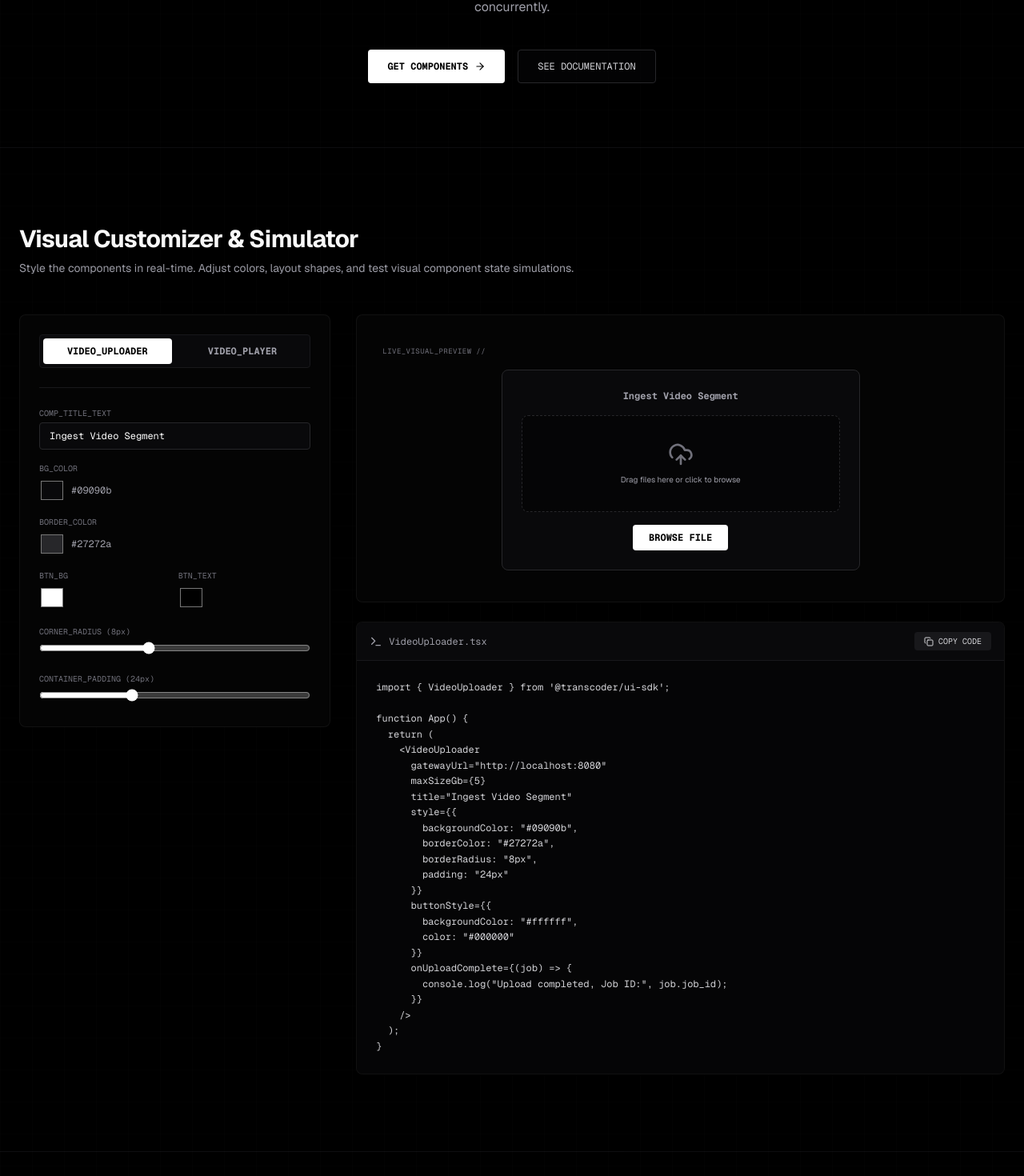
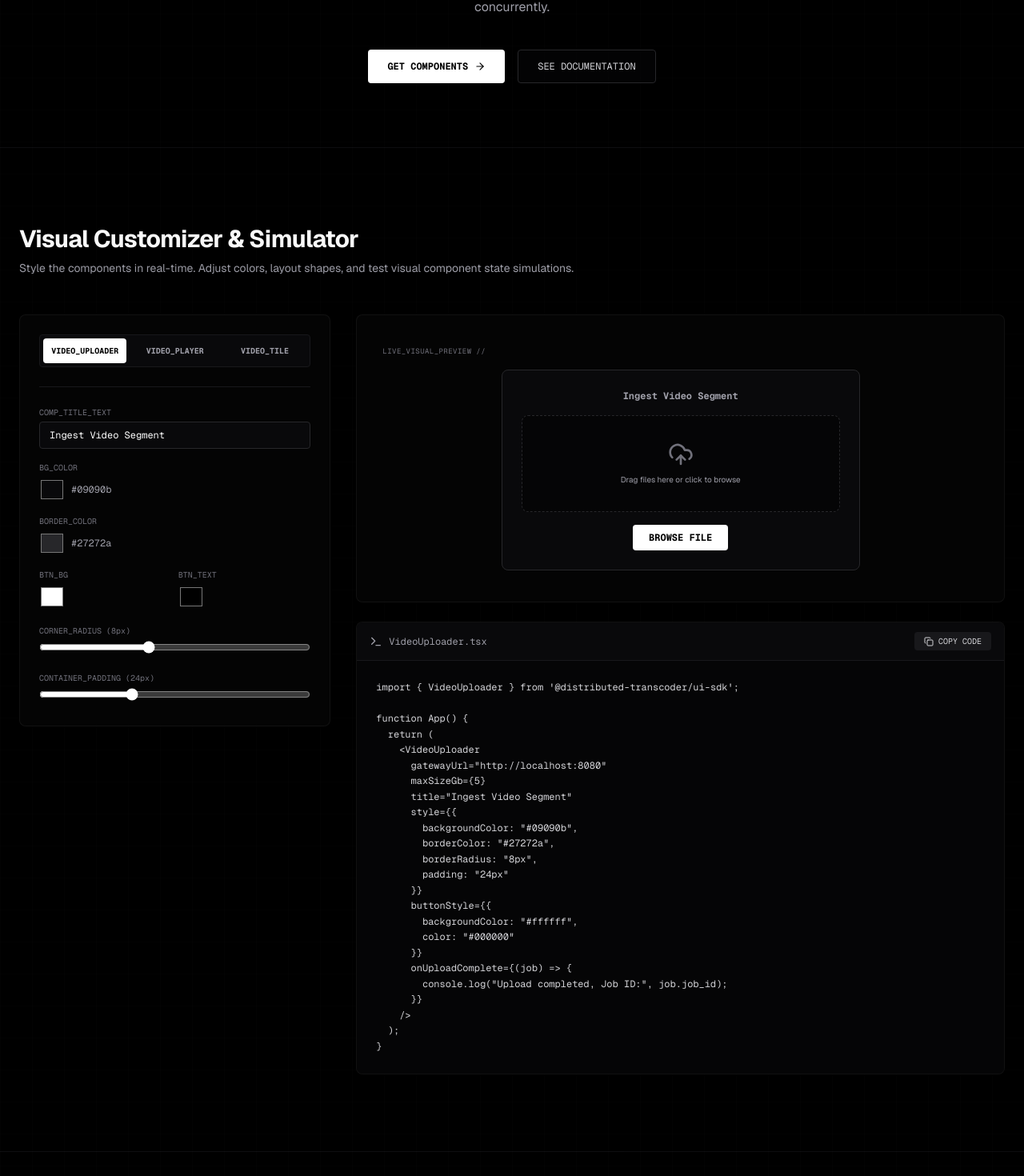
Before and after one commit to Ashutosh-Repos/Tessera, a Next.js app in the folder developer-portal/: page / in a window 1280 px wide. Shown: the part 463-1933 px from the top of the page at 80% size. Built offline with nearby package versions, Linux system fonts and the light colour scheme.

Commit message:
feat(developer-portal): update Developer Studio with VideoTile customizer and code generator integration

```diff
--- a/developer-portal/src/app/page.tsx
+++ b/developer-portal/src/app/page.tsx
@@ -112,7 +112,7 @@ export default function Home() {
   // ==========================================
   // 2. DYNAMIC COMPONENT CUSTOMIZER
   // ==========================================
-  const [selectedComp, setSelectedComp] = useState<"uploader" | "player">("uploader");
+  const [selectedComp, setSelectedComp] = useState<"uploader" | "player" | "tile">("uploader");
 
   // Customizer styling props state
   const [uploaderTitle, setUploaderTitle] = useState<string>("Ingest Video Segment");
@@ -135,6 +135,12 @@ export default function Home() {
   const [progressBarHeight, setProgressBarHeight] = useState<number>(3); // px
   const [playerBorderRadius, setPlayerBorderRadius] = useState<number>(8); // px
   const [showControlsOnHover, setShowControlsOnHover] = useState<boolean>(true);
+
+  // VideoTile states
+  const [tileTitle, setTileTitle] = useState<string>("Hyper-Scalable Transcoding Fleets");
+  const [tileChannel, setTileChannel] = useState<string>("DeepMind Systems");
+  const [tileBadge, setTileBadge] = useState<string>("4K");
+  const [tilePreviewMode, setTilePreviewMode] = useState<"sprite" | "video">("sprite");
 
   // Mock interactive simulation actions
   const [mockFileName, setMockFileName] = useState<string>("");
@@ -350,7 +356,7 @@ export default function Home() {
   };
 
   const generatedJSXCode = selectedComp === "uploader"
-    ? `import { VideoUploader } from '@transcoder/ui-sdk';
+    ? `import { VideoUploader } from '@distributed-transcoder/ui-sdk';
 
 function App() {
   return (
@@ -374,27 +380,39 @@ function App() {
     />
   );
 }`
-    : `import { VideoPlayer } from '@transcoder/ui-sdk';
+    : selectedComp === "player"
+    ? `import { VideoPlayer } from '@distributed-transcoder/ui-sdk';
 
 function App() {
   return (
     <VideoPlayer
-      src="${hlsSourceUrl}"
+      hlsUrl="${hlsSourceUrl}"
+      spriteUrl="https://raw.githubusercontent.com/vtt-demos/sprites/main/sample-sprite.jpg"
+      spriteConfig={{ width: 160, height: 90, cols: 5, intervalSec: 5 }}
       aspectRatio="${playerAspectRatio}"
       accentColor="${playerAccent}"
       autoPlay={false}
       borderRadius={${playerBorderRadius}}
       controlsPosition="${controlsMode}"${controlsMode === "overlay" ? `\n      showControlsOnHover={${showControlsOnHover}}` : ""}
-      controlsStyle={{
-        backgroundColor: "${controlsBg}",
-        backgroundOpacity: ${controlsBgOpacity / 100},
-        iconColor: "${controlsIconColor}",
-      }}
-      progressBar={{
-        color: "${progressBarColor}",
-        height: ${progressBarHeight},
-      }}
       onPlay={() => console.log("HLS stream playback started")}
+    />
+  );
+}`
+    : `import { VideoTile } from '@distributed-transcoder/ui-sdk';
+
+function App() {
+  return (
+    <VideoTile
+      title="${tileTitle}"
+      channelName="${tileChannel}"
+      views="482K views"
+      uploadedAt="2 days ago"
+      duration="14:20"
+      posterUrl="https://images.unsplash.com/photo-1618005182384-a83a8bd57fbe"
+      ${tilePreviewMode === "sprite" ? 'spriteUrl="https://raw.githubusercontent.com/vtt-demos/sprites/main/sample-sprite.jpg"' : 'previewVideoUrl="https://commondatastorage.googleapis.com/gtv-videos-bucket/sample/ForBiggerBlazes.mp4"'}
+      badge="${tileBadge}"
+      isVerified={true}
+      onClick={() => console.log("Video tile clicked")}
     />
   );
 }`;
@@ -511,15 +529,21 @@ function App() {
               <div className="flex gap-2 p-1 bg-zinc-950 rounded border border-zinc-900">
                 <button
                   onClick={() => setSelectedComp("uploader")}
-                  className={`flex-1 py-2 font-mono text-xs font-bold rounded transition-colors ${selectedComp === "uploader" ? "bg-white text-black" : "text-zinc-400 hover:text-white"}`}
+                  className={`flex-1 py-2 font-mono text-[10px] font-bold rounded transition-colors ${selectedComp === "uploader" ? "bg-white text-black" : "text-zinc-400 hover:text-white"}`}
                 >
                   VIDEO_UPLOADER
                 </button>
                 <button
                   onClick={() => setSelectedComp("player")}
-                  className={`flex-1 py-2 font-mono text-xs font-bold rounded transition-colors ${selectedComp === "player" ? "bg-white text-black" : "text-zinc-400 hover:text-white"}`}
+                  className={`flex-1 py-2 font-mono text-[10px] font-bold rounded transition-colors ${selectedComp === "player" ? "bg-white text-black" : "text-zinc-400 hover:text-white"}`}
                 >
                   VIDEO_PLAYER
+                </button>
+                <button
+                  onClick={() => setSelectedComp("tile")}
+                  className={`flex-1 py-2 font-mono text-[10px] font-bold rounded transition-colors ${selectedComp === "tile" ? "bg-white text-black" : "text-zinc-400 hover:text-white"}`}
+                >
+                  VIDEO_TILE
                 </button>
               </div>
 
```
